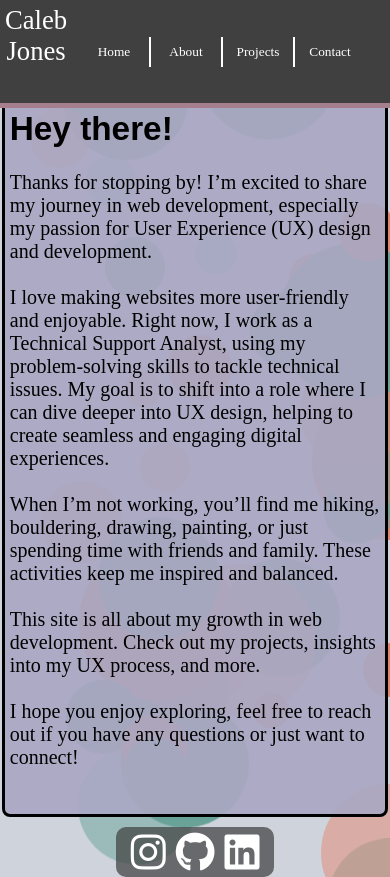
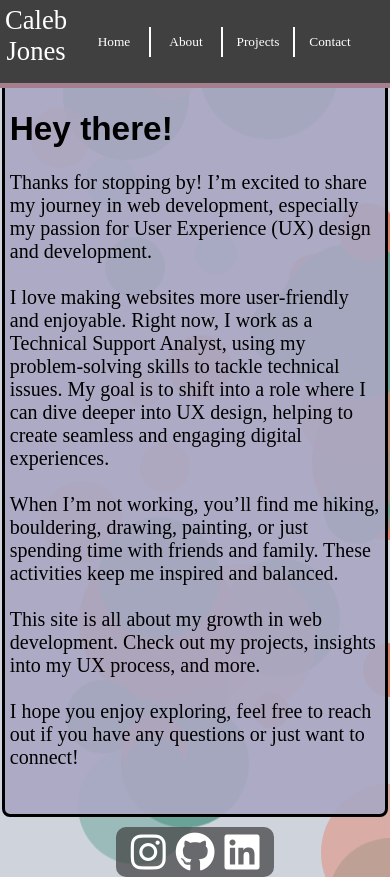
Before and after one commit to calebgjones/main-site-redux, a React (Vite) app: page / in a window 390 px wide. Built offline with nearby package versions, Linux system fonts and the light colour scheme; a web font is replaced by a local one.

Commit message:
testing mobile nav bar fix

```diff
--- a/src/components/NavigationBar/NavigationBar.css
+++ b/src/components/NavigationBar/NavigationBar.css
@@ -98,7 +98,7 @@ a {
         display: flex;
         flex-direction: row;
         text-align: center;
-        margin: -10px 0 0 0px;
+        margin: -10px 0 -20px 0;
     }
 
     #navTitle {
```
